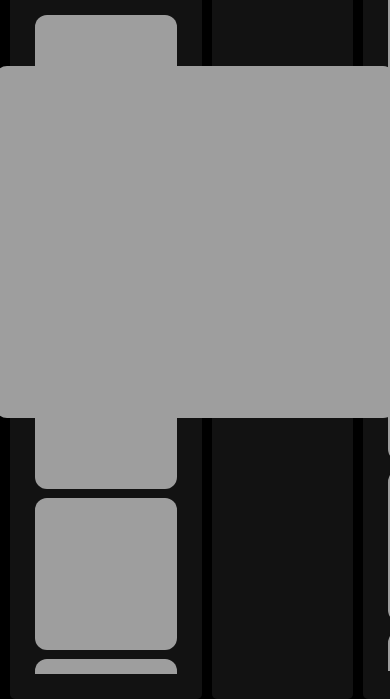
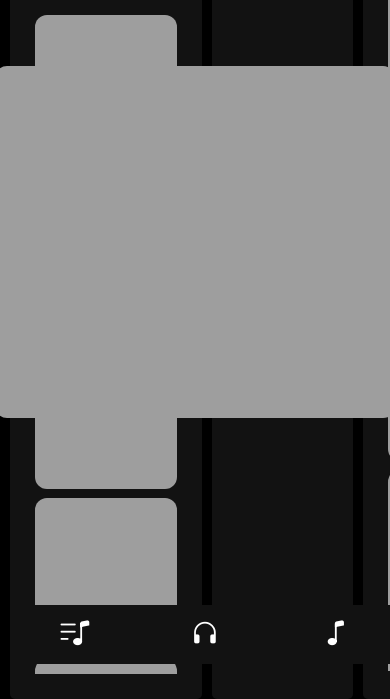
Before and after one commit to MarianaTraslavinaSarmiento/proyectoJavascript, a plain HTML site: page index.html in a window 390 px wide. Shown: the part 180-879 px from the top of the page. Drawn offline with nearby package versions, Linux system fonts and the light colour scheme.

Commit message:
feat: :sparkles: Menu of resposive completed

```diff
--- a/css/style.css
+++ b/css/style.css
@@ -17,7 +17,7 @@ body{
 
 #main{
     display: grid;
-    grid-template-columns: 1fr 2fr 1fr;
+    grid-template-columns: 1fr 1.5fr 1fr;
     grid-gap: 10px;
     background-color: var(--color-two);
     height: 100%;
@@ -138,3 +138,52 @@ my-frame{
 .box__tracks__list::-webkit-scrollbar {
     display: none;
 }
+
+
+/* MENU  */
+
+.menu{
+
+    display: none;
+
+}
+
+.menu ul{
+    list-style-type: none;
+    display: none;
+    justify-content: space-around;
+    align-items: center;
+    height: 100%;
+}
+
+
+
+.menu ul li i{
+    font-size: 1.5em;
+}
+
+@media (max-width: 900px){
+
+    .menu{
+        display: flex;
+        background-color: var(--color-one);
+        bottom: 0;
+        position: fixed;
+        width: 100%;
+        height: 7vh;
+    }
+
+    .menu ul{
+        list-style-type: none;
+        display: flex;
+        justify-content: space-around;
+        align-items: center;
+        width: 100%;
+    }
+
+    .menu ul li i{
+        font-size: 1.8em;
+    }
+
+
+}
--- a/index.html
+++ b/index.html
@@ -37,7 +37,6 @@
 
         </section>
 
-
         <section class="now__playing">
 
             <h1 class="playing__title">Now playing</h1>
@@ -68,9 +67,23 @@
                 <my-songs-playlist uri="spotify:track:2bpHc7nCduKQWJVNqJ4mDj"></my-songs-playlist>
             </article>
 
+        </section>
 
+        <nav class="menu">
 
-        </section>
+            <ul>
+                <li id="album">
+                    <i class="bi bi-music-note-list"></i>
+                </li>
+                <li id="track">
+                    <i class="bi bi-headphones"></i>
+                </li>
+                <li id="all_tracks">
+                    <i class="bi bi-music-note"></i>
+                </li>
+            </ul>
+
+        </nav>
     </main>
 
 </body>
```
